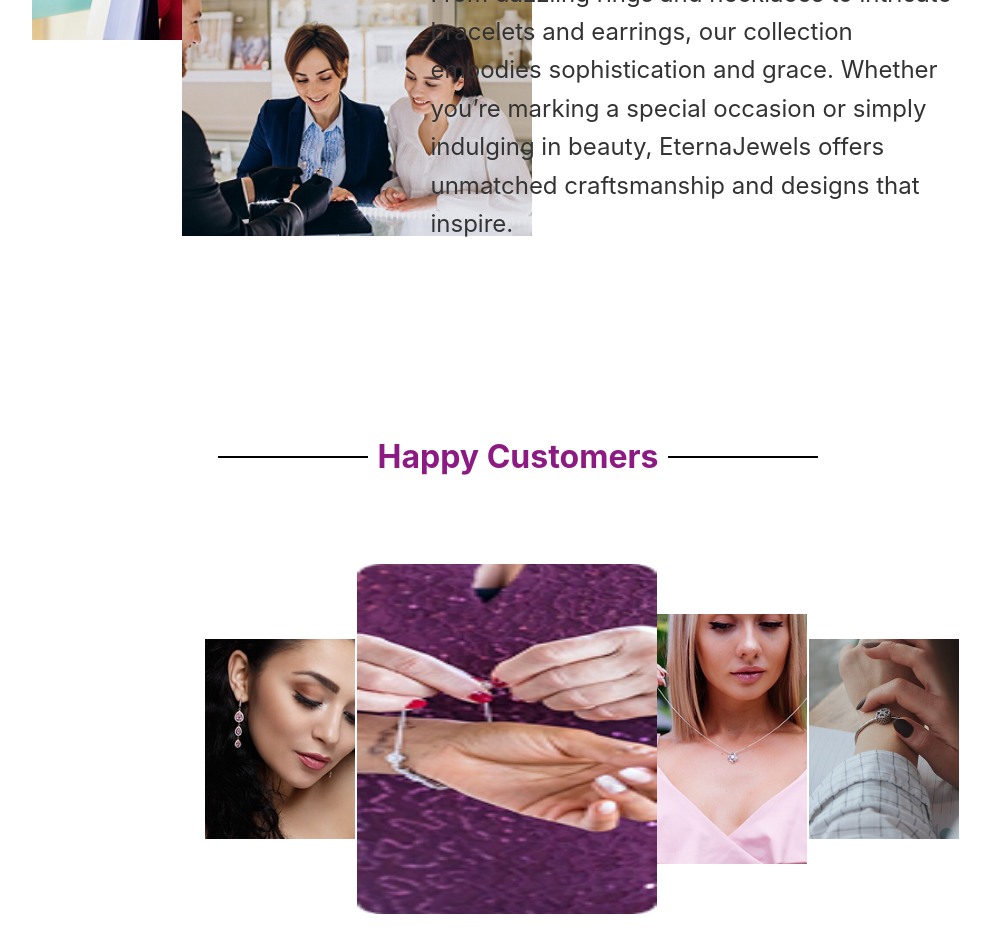
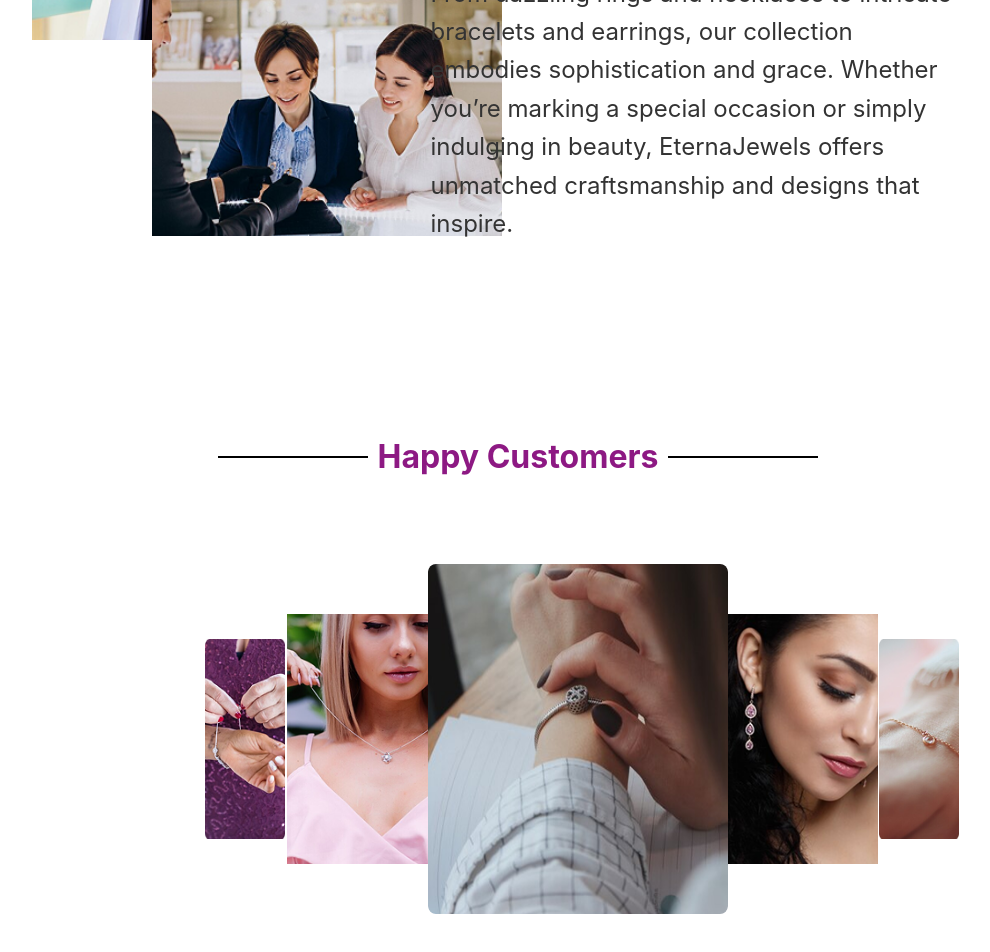
Before and after one commit to vishwasri-technologies/jewellery-web-app-frontend, a React (Create React App) app: page / in a window 1280 px wide. Shown: the part 3199-4151 px from the top of the page, without its empty margins (122-1112 px from the left). Built offline with nearby package versions, Linux system fonts and the light colour scheme.

Commit message:
started customer section

```diff
--- a/src/Components/Home.css
+++ b/src/Components/Home.css
@@ -561,11 +561,11 @@ body, html {
   }
 
   .about-images img:nth-child(1) {
-    margin-right: 20px;
+    margin-right: -10px;
   }
 
   .about-images img:nth-child(2) {
-    margin-left: 150px;
+    margin-left: 120px;
   margin-top:-70px;
   }
 
@@ -576,12 +576,20 @@ body, html {
     color:black;
 
   }
-
   .about-text p {
     font-size: 24px;
     line-height: 1.6;
     margin-bottom: 1.5rem;
     margin-left:-30%;
+  }
+
+  @media (max-width: 576px) {
+    .about-text {
+      text-align: right; /* Ensures right alignment */
+      width: 100%;
+      padding-right: 20px;
+      border: 1px solid red; /* 🔴 Border remains for small screens */
+    }
   }
 
    /* Happy Customers Section */
@@ -627,7 +635,7 @@ z-index: 2;
   /* Images on the Left (4th and 5th) */
   .customer-images img:nth-child(4){
     height: 200px;
-    width: 150px;
+    width: 20px;
     object-fit: cover;
 
     margin-left:-62%;
@@ -643,7 +651,8 @@ z-index: 2;
 
   /* Specific styling for 4th image */
   .customer-images img:nth-child(4) {
-    margin-right: 1px; /* Small gap between 4th and 5th */
+    margin-right: 0.30px; /* Small gap between 4th and 5th */
+    width:80px;
   }
 
   /* Specific styling for 5th image */
@@ -668,8 +677,9 @@ z-index: 2;
 
   /* Specific styling for 3rd image */
   .customer-images img:nth-child(3) {
-    margin-left: 1px; /* Small gap between 2nd and 3rd */
+    margin-left: 0.50px; /* Small gap between 2nd and 3rd */
     height:200px;
+    width:80px;
   }
   body {
     overflow-x: hidden;
--- a/src/Components/Home.js
+++ b/src/Components/Home.js
@@ -80,11 +80,13 @@ import giftImage1 from "../assets/Home/gift-1.png";
 import giftImage2 from "../assets/Home/gift-2.png";
 import About1 from "../assets/Home/About1.png";
 import About2 from "../assets/Home/About2.png";
+import customerImage3 from "../assets/Home/customerImage3.png";
+import customerImage4 from "../assets/Home/customerImage4.png";
+import customerImage5 from "../assets/Home/customerImage5.png";
 import customerImage1 from "../assets/Home/customerImage1.png";
 import customerImage2 from "../assets/Home/customerImage2.png";
-import customerImage3 from "../assets/Home/customerImage3.png";
-import customerImage5 from "../assets/Home/customerImage5.png";
-import customerImage4 from "../assets/Home/customerImage4.png";
+
+
 const Home = () => {
   return (
     <div>
@@ -205,11 +207,11 @@ const Home = () => {
       <div className="happy-customers-section">
         <h2 className="section-title">Happy Customers</h2>
         <div className="customer-images">
-          <img src={customerImage1} alt="Customer 1" className="customer-image" />
+          <img src={customerImage3} alt="Customer 1" className="customer-image" />
+          <img src={customerImage4} alt="Customer 2" className="customer-image" />
+          <img src={customerImage5} alt="Customer 2" className="customer-image" />
+          <img src={customerImage1} alt="Customer 2" className="customer-image" />
           <img src={customerImage2} alt="Customer 2" className="customer-image" />
-          <img src={customerImage3} alt="Customer 3" className="customer-image" />
-          <img src={customerImage4} alt="Customer 4" className="customer-image" />
-          <img src={customerImage5} alt="Customer 5" className="customer-image" />
         </div>
       </div>
       <div>
```
